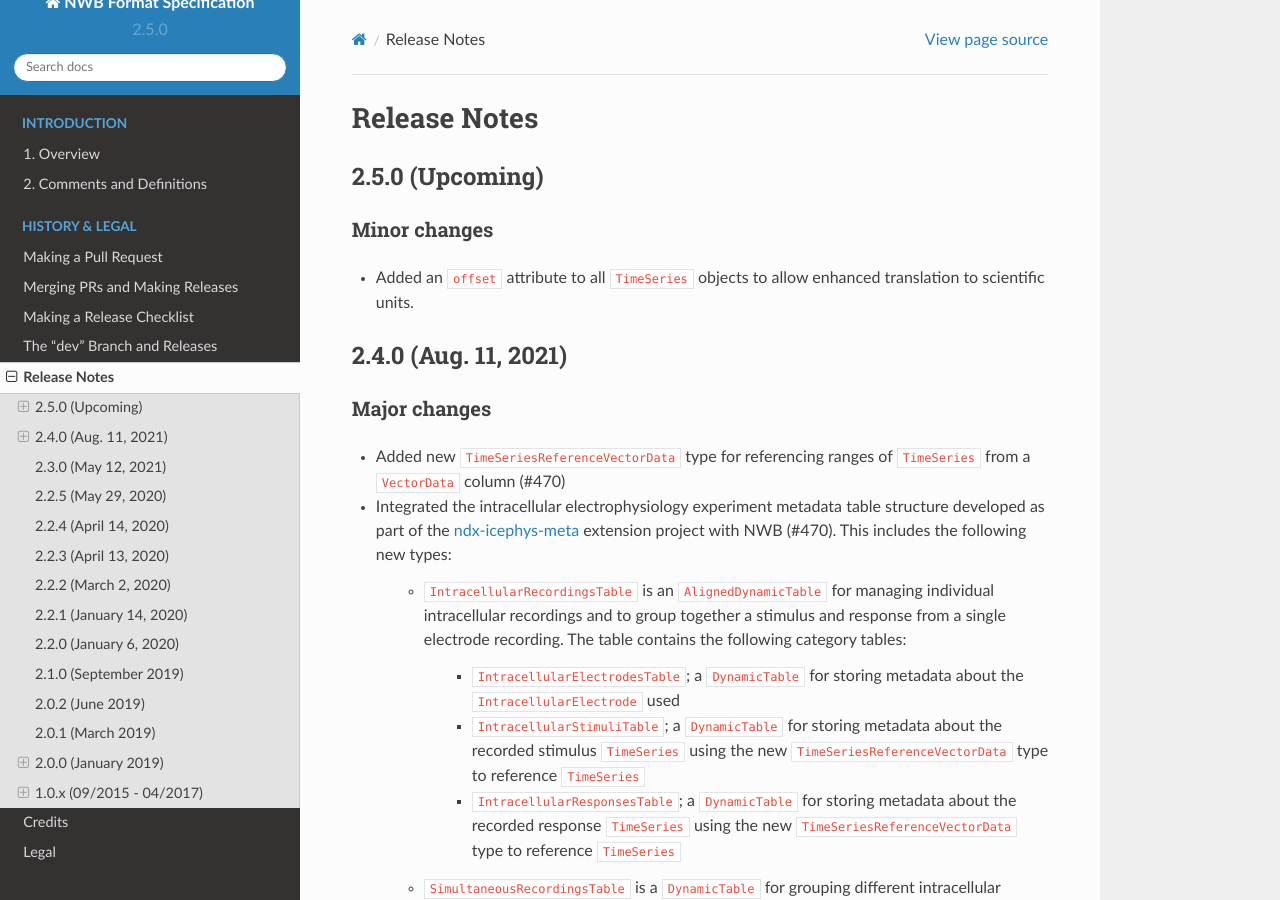
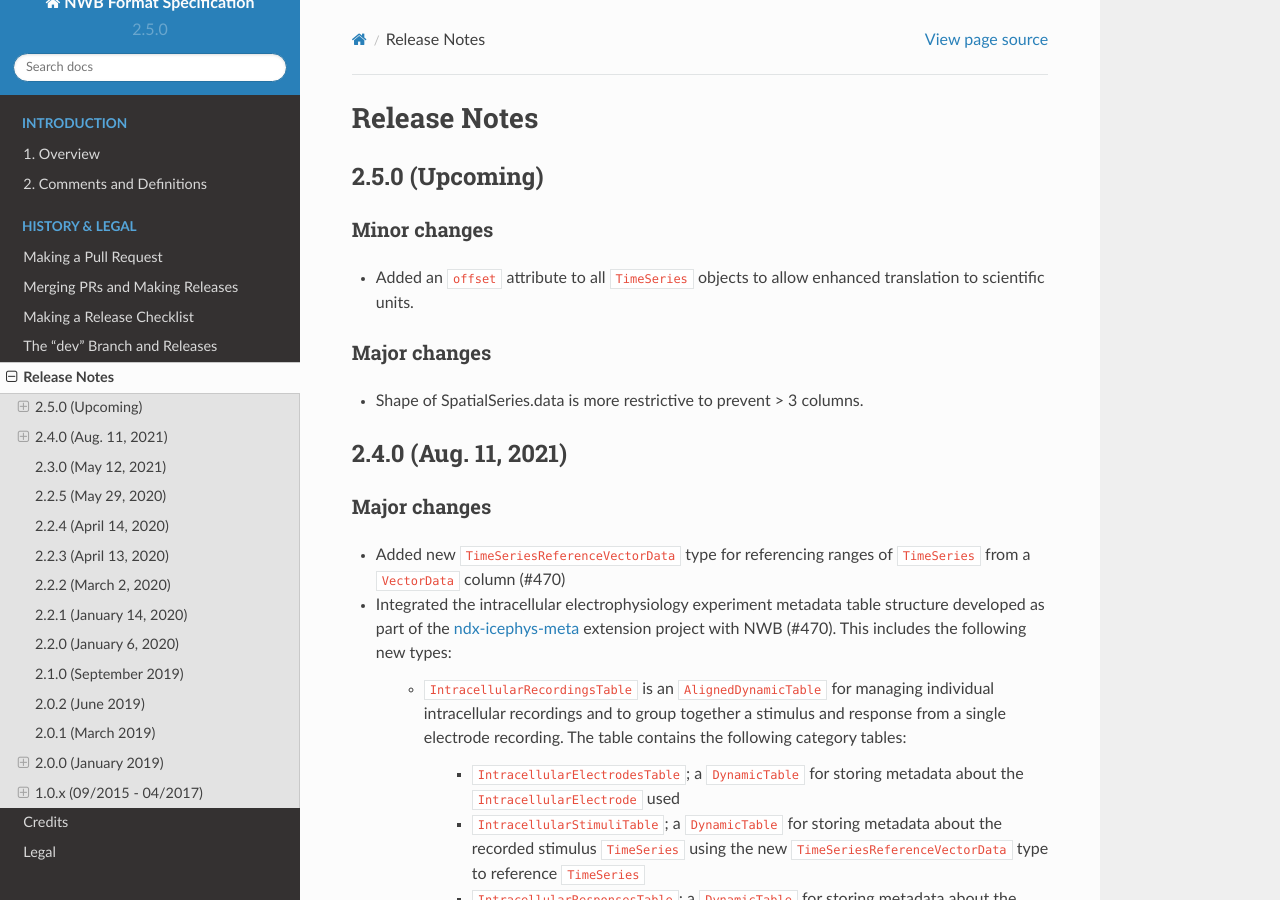
Before and after one commit to NeurodataWithoutBorders/nwb-schema, a Sphinx documentation site: the page built from docs/format/source/format_release_notes.rst, in a window 1280 px wide and 900 px high. Built offline with Sphinx 7.4.7 and the Read the Docs theme 2.0.0, drawn with Linux system fonts in a browser that asks for light colours.

Commit message:
make spatial series shape more restrictive

```diff
--- a/docs/format/source/format_release_notes.rst
+++ b/docs/format/source/format_release_notes.rst
@@ -9,6 +9,10 @@ Release Notes
 Minor changes
 ^^^^^^^^^^^^^
 - Added an ``offset`` attribute to all ``TimeSeries`` objects to allow enhanced translation to scientific units.
+
+Major changes
+^^^^^^^^^^^^^
+- Shape of SpatialSeries.data is more restrictive to prevent > 3 columns.
 
 
 2.4.0 (Aug. 11, 2021)
```
Also changed, not shown: 1 other file.
